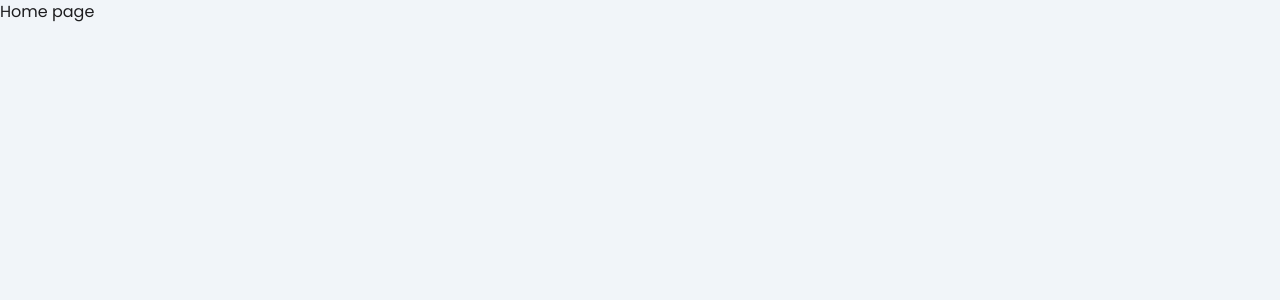
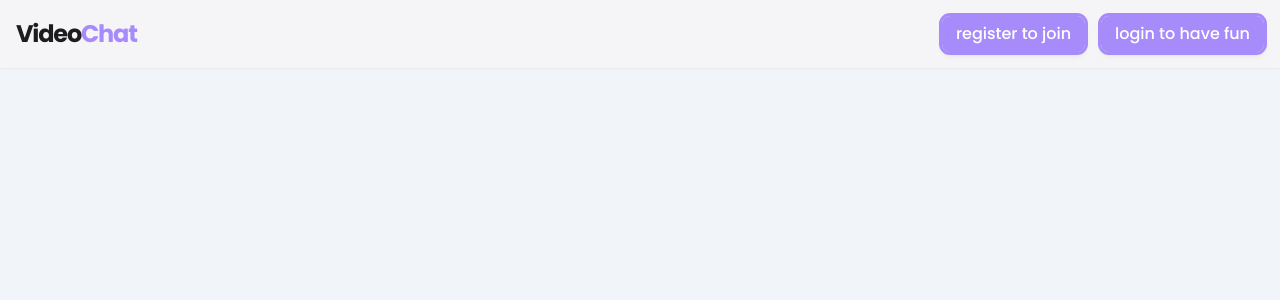
Before and after one commit to h22k/video-chat, a Next.js app in the folder client/: page / in a window 1280 px wide. Shown: the top 300 px of the page. Built offline with nearby package versions, Linux system fonts and the light colour scheme.

Commit message:
feat: added the navbar for homepage

```diff
--- a/client/package.json
+++ b/client/package.json
@@ -13,6 +13,7 @@
     "@types/react": "18.2.22",
     "@types/react-dom": "18.2.7",
     "autoprefixer": "10.4.15",
+    "classnames": "^2.3.2",
     "eslint": "8.49.0",
     "eslint-config-next": "13.5.1",
     "next": "13.5.1",
--- a/client/src/app/layout.tsx
+++ b/client/src/app/layout.tsx
@@ -1,3 +1,4 @@
+import Navbar from '@/components/common/navbar/Navbar'
 import './globals.css'
 import type { Metadata } from 'next'
 import { Poppins } from 'next/font/google'
@@ -16,7 +17,9 @@ export default function RootLayout({
 }) {
   return (
     <html lang="en">
-      <body className={poppins.className}>{children}</body>
+      <body className={poppins.className}>
+        {children}
+      </body>
     </html>
   )
 }
--- a/client/src/app/page.tsx
+++ b/client/src/app/page.tsx
@@ -1,7 +1,10 @@
+import HomeNavbar from '@/components/homepage/HomeNavbar'
+
 export default function Home() {
   return (
     <>
-      <h1>Home page</h1>
+      <HomeNavbar/>
+
     </>
   )
 }
--- /dev/null
+++ b/client/src/components/common/navbar/NavButton.tsx
@@ -0,0 +1,18 @@
+import React from 'react'
+import Link from 'next/link'
+
+export type NavButtonTypes = {
+  children : React.ReactNode,
+  href : string
+}
+const NavButton = ({ children, href = '/' } : NavButtonTypes) => {
+  return (
+    <Link href={href}>
+      <button
+        className="font-medium text-white bg-violet-400 outline outline-violet-400 border-2 border-dashed border-violet-400 py-0.5 sm:py-1 px-2 sm:px-3 rounded-lg shadow-md hover:bg-white hover:text-violet-400 hover:outline-white transition-all duration-300">
+        {children}
+      </button>
+    </Link>
+  )
+}
+export default NavButton
--- /dev/null
+++ b/client/src/components/homepage/HomeNavbar.tsx
@@ -0,0 +1,15 @@
+import React from 'react'
+import Navbar from '@/components/common/navbar/Navbar'
+import NavButton from '@/components/common/navbar/NavButton'
+
+const HomeNavbar = () => {
+  return (
+    <Navbar>
+      <div className="flex items-center justify-center gap-4">
+        <NavButton href="/register">register <span className="hidden sm:inline-block"> to join</span></NavButton>
+        <NavButton href="/login">login <span className="hidden sm:inline-block"> to have fun</span></NavButton>
+      </div>
+    </Navbar>
+  )
+}
+export default HomeNavbar
```
Also changed, not shown: client/src/components/common/navbar/NavLink.tsx (+5 -4 lines), client/.eslintrc.json, 1 other file (tests, documents, lock files or other folders).
